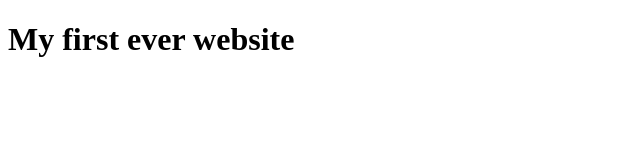
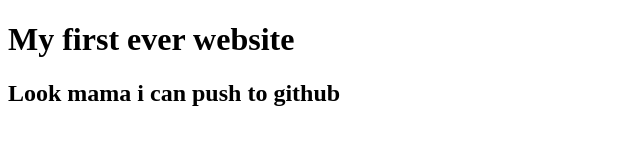
Before and after one commit to Nahidontheway/first_website, a plain HTML site: page index.html in a window 1280 px wide. Shown: the whole page, without its empty margins (0-640 px from the left). Drawn offline with Linux system fonts and the light colour scheme.

Commit message:
learned github

```diff
--- a/index.html
+++ b/index.html
@@ -8,5 +8,6 @@
 </head>
 <body>
     <h1>My first ever website</h1>
+    <h2>Look mama i can push to github</h2>
 </body>
 </html>
```
